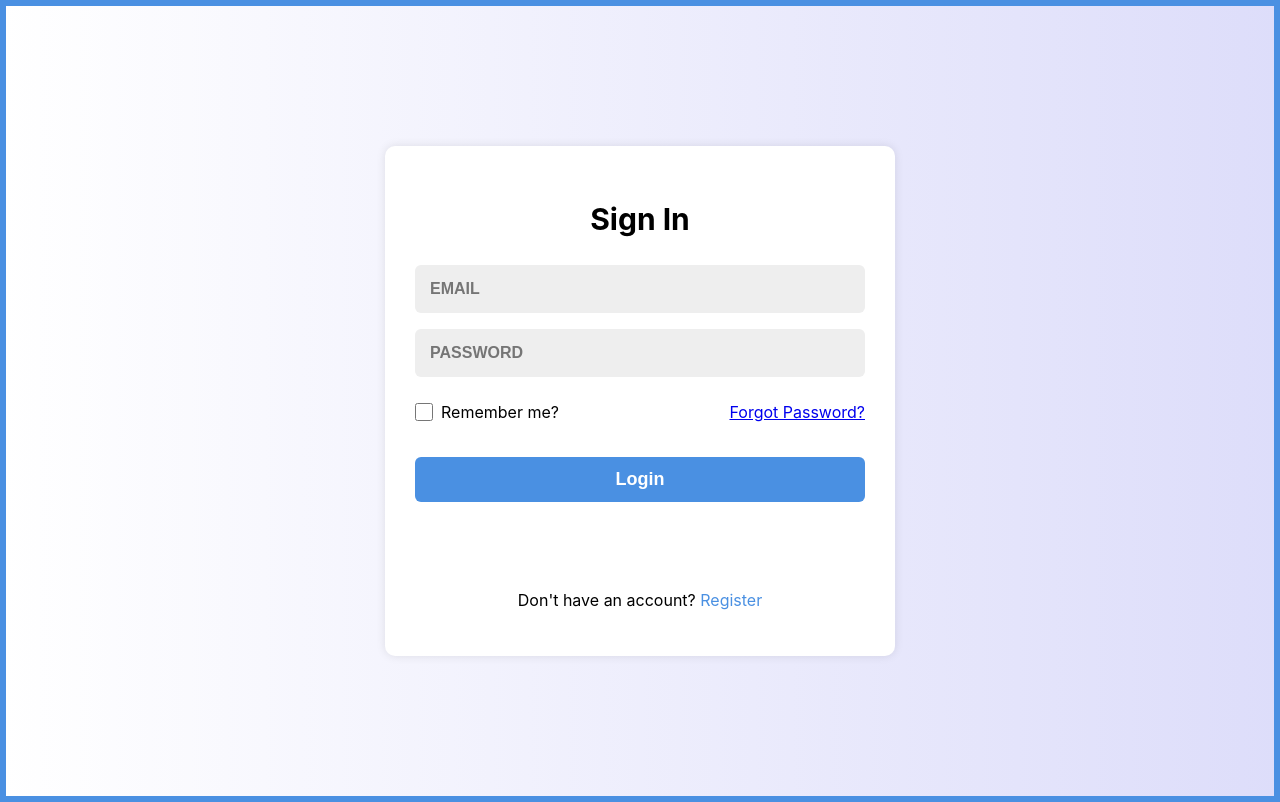
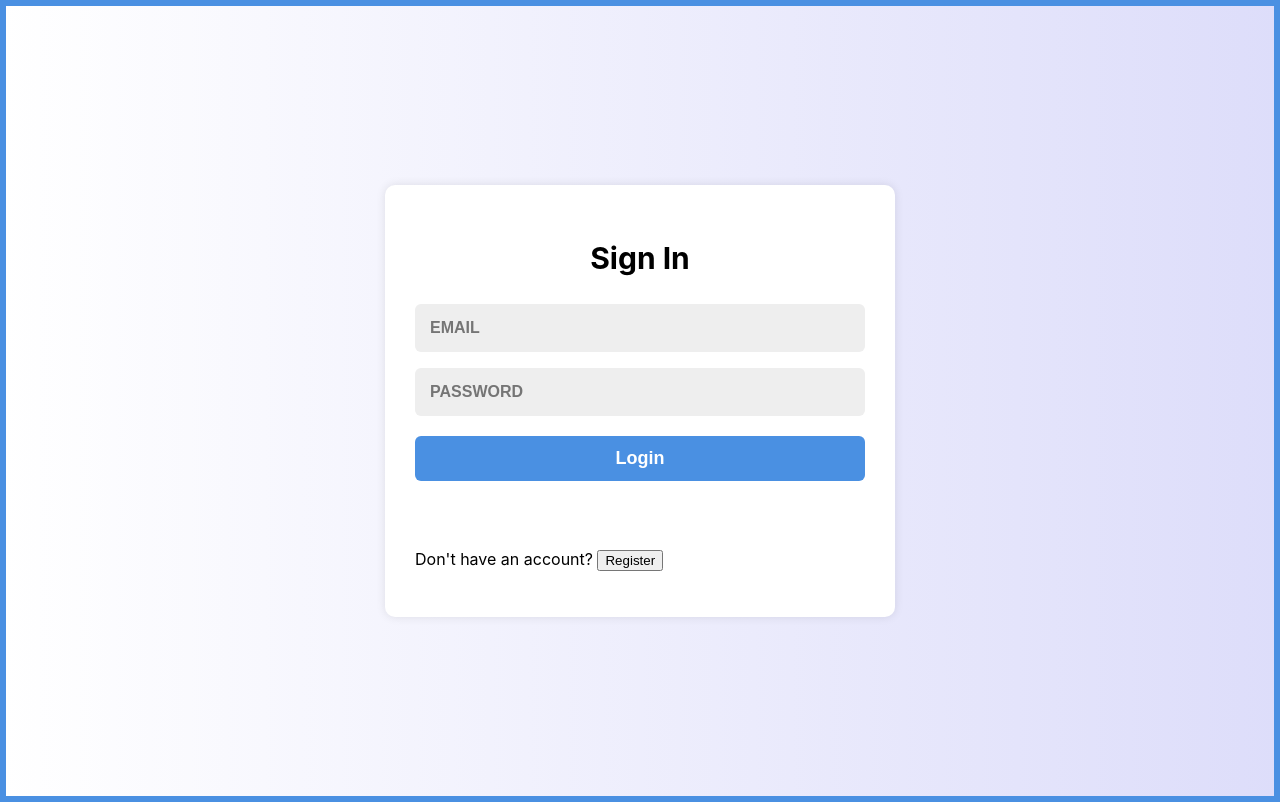
Before and after one commit to BobananaGH/CareerMate, a React (Create React App) app in the folder frontend/: page / in a window 1280 px wide. Built offline with nearby package versions, Linux system fonts and the light colour scheme.

Commit message:
Stabilized auth flow and app bootstrap

```diff
--- /dev/null
+++ b/frontend/src/App.jsx
@@ -0,0 +1,56 @@
+import React, { useEffect, useState } from "react";
+import LoginRegister from "./components/LoginRegister";
+import api from "./api";
+
+function App() {
+  console.log("App.jsx mounted");
+
+  const [user, setUser] = useState(null);
+  const [loading, setLoading] = useState(true);
+
+  // Restore auth on refresh
+  useEffect(() => {
+    const fetchMe = async () => {
+      const token = localStorage.getItem("access");
+      if (!token) {
+        setLoading(false);
+        return;
+      }
+
+      try {
+        const res = await api.get("/users/me/");
+        setUser(res.data);
+        console.log("Auto-login success:", res.data);
+      } catch (err) {
+        console.log("Invalid or expired token");
+        localStorage.clear();
+      } finally {
+        setLoading(false);
+      }
+    };
+
+    fetchMe();
+  }, []);
+
+  const handleLogout = () => {
+    localStorage.clear();
+    setUser(null);
+  };
+
+  if (loading) return <p>Loading...</p>;
+
+  return (
+    <>
+      {user ? (
+        <>
+          <h1>Welcome, {user.email}</h1>
+          <button onClick={handleLogout}>Logout</button>
+        </>
+      ) : (
+        <LoginRegister onLoginSuccess={setUser} />
+      )}
+    </>
+  );
+}
+
+export default App;
--- a/frontend/src/components/LoginRegister.jsx
+++ b/frontend/src/components/LoginRegister.jsx
@@ -1,108 +1,99 @@
-// src/components/LoginRegister.jsx
 import { useState } from "react";
 import { GoogleLogin } from "@react-oauth/google";
 import "./css/LoginRegister.css";
+import api from "../api";
 
-const LoginRegister = () => {
+const LoginRegister = ({ onLoginSuccess }) => {
   const [activeForm, setActiveForm] = useState("login");
+  const [loginEmail, setLoginEmail] = useState("");
+  const [loginPassword, setLoginPassword] = useState("");
 
   const handleFormSwitch = (formName) => {
     setActiveForm(formName);
   };
 
+  const handleLogin = async (e) => {
+    e.preventDefault();
+
+    try {
+      const res = await api.post("/users/login/", {
+        email: loginEmail,
+        password: loginPassword,
+      });
+
+      const { access, refresh } = res.data.tokens;
+
+      localStorage.setItem("access", access);
+      localStorage.setItem("refresh", refresh);
+
+      // ✅ notify App.jsx
+      onLoginSuccess(res.data.user);
+    } catch (err) {
+      console.error("Login failed:", err.response?.data || err.message);
+    }
+  };
+
   return (
     <div className="container">
       {/* Login Form */}
-      <div
-        className={`form-box ${activeForm === "login" ? "active" : ""}`}
-        id="login-form"
-      >
-        <form>
+      <div className={`form-box ${activeForm === "login" ? "active" : ""}`}>
+        <form onSubmit={handleLogin}>
           <h2>Sign In</h2>
-          <input type="email" name="email" placeholder="EMAIL" required />
+
+          <input
+            type="email"
+            placeholder="EMAIL"
+            required
+            value={loginEmail}
+            onChange={(e) => setLoginEmail(e.target.value)}
+          />
+
           <input
             type="password"
-            name="password"
             placeholder="PASSWORD"
             required
+            value={loginPassword}
+            onChange={(e) => setLoginPassword(e.target.value)}
           />
-          <div className="options-row">
-            <label>
-              <input type="checkbox" name="remember-me" /> Remember me?
-            </label>
-            <a href="#" className="forgot-password-link">
-              Forgot Password?
-            </a>
+
+          <button type="submit" className="btn">
+            Login
+          </button>
+
+          <div className="form-social">
+            <GoogleLogin
+              onSuccess={(cred) => console.log("Google login success:", cred)}
+              onError={() => console.log("Google login failed")}
+            />
           </div>
+
           <p>
-            <button type="submit" name="login" className="btn">
+            Don't have an account?{" "}
+            <button type="button" onClick={() => handleFormSwitch("register")}>
+              Register
+            </button>
+          </p>
+        </form>
+      </div>
+
+      {/* Register Form (UI only for now) */}
+      <div className={`form-box ${activeForm === "register" ? "active" : ""}`}>
+        <form>
+          <h2>Register</h2>
+          <input type="text" placeholder="FULL NAME" required />
+          <input type="email" placeholder="EMAIL" required />
+          <input type="password" placeholder="PASSWORD" required />
+
+          <button type="submit" className="btn">
+            Register
+          </button>
+
+          <p>
+            Already have an account?{" "}
+            <button type="button" onClick={() => handleFormSwitch("login")}>
               Login
             </button>
           </p>
-
-          <div className="form-social">
-            <GoogleLogin
-              onSuccess={(credentialResponse) => {
-                console.log("Google login success:", credentialResponse);
-              }}
-              onError={() => {
-                console.log("Google login failed");
-              }}
-            />
-          </div>
-
-          <div className="links">
-            <p>
-              Don't have an account?{" "}
-              <button
-                type="button"
-                className="switch-link"
-                onClick={() => handleFormSwitch("register")}
-              >
-                Register
-              </button>
-            </p>
-          </div>
-        </form>
-      </div>
-
-      {/* Register Form */}
-      <div
-        className={`form-box ${activeForm === "register" ? "active" : ""}`}
-        id="register-form"
-      >
-        <form>
-          <h2>Register</h2>
-          <input type="text" name="name" placeholder="FULL NAME" required />
-          <input type="email" name="email" placeholder="EMAIL" required />
-          <input
-            type="password"
-            name="password"
-            placeholder="PASSWORD"
-            required
-          />
-          <select name="role" required>
-            <option value="">SELECT ROLE</option>
-            <option value="candidate">Candidate</option>
-            <option value="recruiter">Recruiter</option>
-          </select>
-          <p>
-            <button type="submit" name="register" className="btn">
-              Register
-            </button>
-          </p>
-          <div className="links">
-            <p>
-              Already have an account?{" "}
-              <button
-                type="button"
-                className="switch-link"
-                onClick={() => handleFormSwitch("login")}
-              >
-                Login
-              </button>
-            </p>
-          </div>
         </form>
       </div>
     </div>
--- a/frontend/src/index.js
+++ b/frontend/src/index.js
@@ -1,24 +1,22 @@
 import React from "react";
 import ReactDOM from "react-dom/client";
 import "./index.css";
-import LoginRegister from "./components/LoginRegister";
+import App from "./App";
 import { GoogleOAuthProvider } from "@react-oauth/google";
 import reportWebVitals from "./reportWebVitals";
 
-// --- TOKEN CHECK ---
+// --- TOKEN CHECK (OK to keep here) ---
 const access = localStorage.getItem("access");
 if (access) {
   try {
-    const payload = JSON.parse(atob(access.split(".")[1])); // decode JWT
+    const payload = JSON.parse(atob(access.split(".")[1]));
     if (Date.now() >= payload.exp * 1000) {
-      localStorage.removeItem("access");
-      localStorage.removeItem("refresh");
+      localStorage.clear();
       console.log("Token expired, cleared from localStorage");
     }
   } catch (err) {
     console.error("Failed to parse token:", err);
-    localStorage.removeItem("access");
-    localStorage.removeItem("refresh");
+    localStorage.clear();
   }
 }
 // --- END TOKEN CHECK ---
@@ -29,7 +27,7 @@ const clientId =
 const root = ReactDOM.createRoot(document.getElementById("root"));
 root.render(
   <GoogleOAuthProvider clientId={clientId}>
-    <LoginRegister />
+    <App />
   </GoogleOAuthProvider>
 );
 
```
